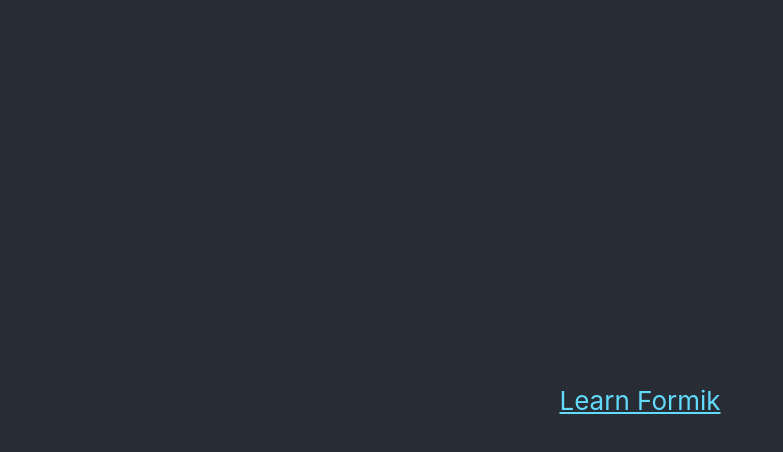
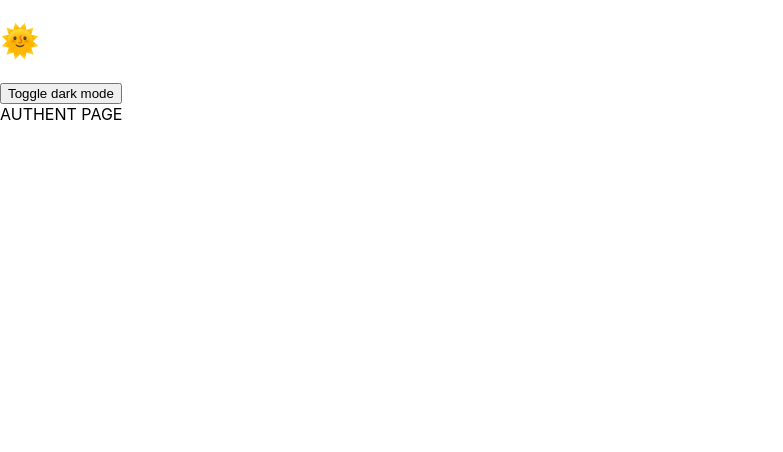
Before and after one commit to sbrcode/formik-authentication, a React (Create React App) app: page / in a window 1280 px wide. Shown: the top 452 px of the page, without its empty margins (0-783 px from the left). Built offline with nearby package versions, Linux system fonts and the light colour scheme.

Commit message:
Contexts

```diff
--- a/src/App.tsx
+++ b/src/App.tsx
@@ -1,8 +1,25 @@
 import "./App.css"
-import Home from "./Home"
+import Home from "./Pages/Home"
+import LoginPage from "./Pages/LoginPage"
+import { UserProvider, useUserContext } from "./Context/UserContext"
+import { ThemeProvider } from "./Context/ThemeContext"
+import ToggleDarkMode from "./Components/ToggleDarkMode"
 
 const App = () => {
-  return <Home />
+  const { user, createUser } = useUserContext()
+  console.log(user)
+  return (
+    <UserProvider>
+      <ThemeProvider>
+        <ToggleDarkMode />
+        {user.isAuthenticated && user.email && user.password ? (
+          <Home />
+        ) : (
+          <LoginPage />
+        )}
+      </ThemeProvider>
+    </UserProvider>
+  )
 }
 
 export default App
--- /dev/null
+++ b/src/Components/ToggleDarkMode.tsx
@@ -0,0 +1,20 @@
+import { MouseEvent } from "react"
+import { useThemeContext } from "../Context/ThemeContext"
+
+const ToggleDarkMode = () => {
+  const { dark, toggleDark } = useThemeContext()
+
+  const handleOnClick = (e: MouseEvent<HTMLButtonElement>) => {
+    e.preventDefault()
+    if (toggleDark) toggleDark()
+  }
+
+  return (
+    <>
+      <h1>{dark ? "🌙" : "🌞"}</h1>
+      <button onClick={handleOnClick}>Toggle dark mode</button>
+    </>
+  )
+}
+
+export default ToggleDarkMode
--- /dev/null
+++ b/src/Context/ThemeContext.tsx
@@ -0,0 +1,41 @@
+import {
+  createContext,
+  FC,
+  PropsWithChildren,
+  useContext,
+  useState,
+} from "react"
+
+interface IThemeContext {
+  dark: boolean
+  toggleDark?: () => void
+}
+
+const defaultState = {
+  dark: false,
+}
+
+const ThemeContext = createContext<IThemeContext>(defaultState)
+
+export const useThemeContext = () => useContext(ThemeContext)
+
+export const ThemeProvider: FC<PropsWithChildren> = ({ children }) => {
+  const [dark, setDark] = useState(defaultState.dark)
+
+  const toggleDark = () => {
+    setDark(!dark)
+  }
+
+  return (
+    <ThemeContext.Provider
+      value={{
+        dark,
+        toggleDark,
+      }}
+    >
+      {children}
+    </ThemeContext.Provider>
+  )
+}
+
+export default ThemeContext
--- /dev/null
+++ b/src/Context/UserContext.tsx
@@ -0,0 +1,53 @@
+import {
+  createContext,
+  FC,
+  PropsWithChildren,
+  useContext,
+  useState,
+} from "react"
+
+interface IUser {
+  username?: string
+  email: string
+  password: string
+  isAuthenticated: boolean
+}
+
+interface User {
+  user: IUser
+  createUser?: () => void
+}
+
+const defaultState = {
+  user: {
+    username: "",
+    email: "",
+    password: "",
+    isAuthenticated: false,
+  },
+}
+
+const UserContext = createContext<User>(defaultState)
+
+export const useUserContext = () => useContext(UserContext)
+
+export const UserProvider: FC<PropsWithChildren> = ({ children }) => {
+  const [user, setUser] = useState(defaultState.user)
+
+  const createUser = () => {
+    setUser(user)
+  }
+
+  return (
+    <UserContext.Provider
+      value={{
+        user,
+        createUser,
+      }}
+    >
+      {children}
+    </UserContext.Provider>
+  )
+}
+
+export default UserContext
--- a/src/Home/index.tsx
+++ b/src/Pages/Home/index.tsx
@@ -1,4 +1,4 @@
-import "../App.css"
+import "../../App.css"
 
 const Home = () => {
   return (
--- /dev/null
+++ b/src/Pages/LoginPage/index.tsx
@@ -0,0 +1,7 @@
+import "../../App.css"
+
+const LoginPage = () => {
+  return <div>AUTHENT PAGE</div>
+}
+
+export default LoginPage
--- a/src/index.tsx
+++ b/src/index.tsx
@@ -1,11 +1,7 @@
-import React from "react"
+// import React from "react"
 import ReactDOM from "react-dom/client"
 import "./index.css"
 import App from "./App"
 
 const root = ReactDOM.createRoot(document.getElementById("root") as HTMLElement)
-root.render(
-  <React.StrictMode>
-    <App />
-  </React.StrictMode>
-)
+root.render(<App />)
```
